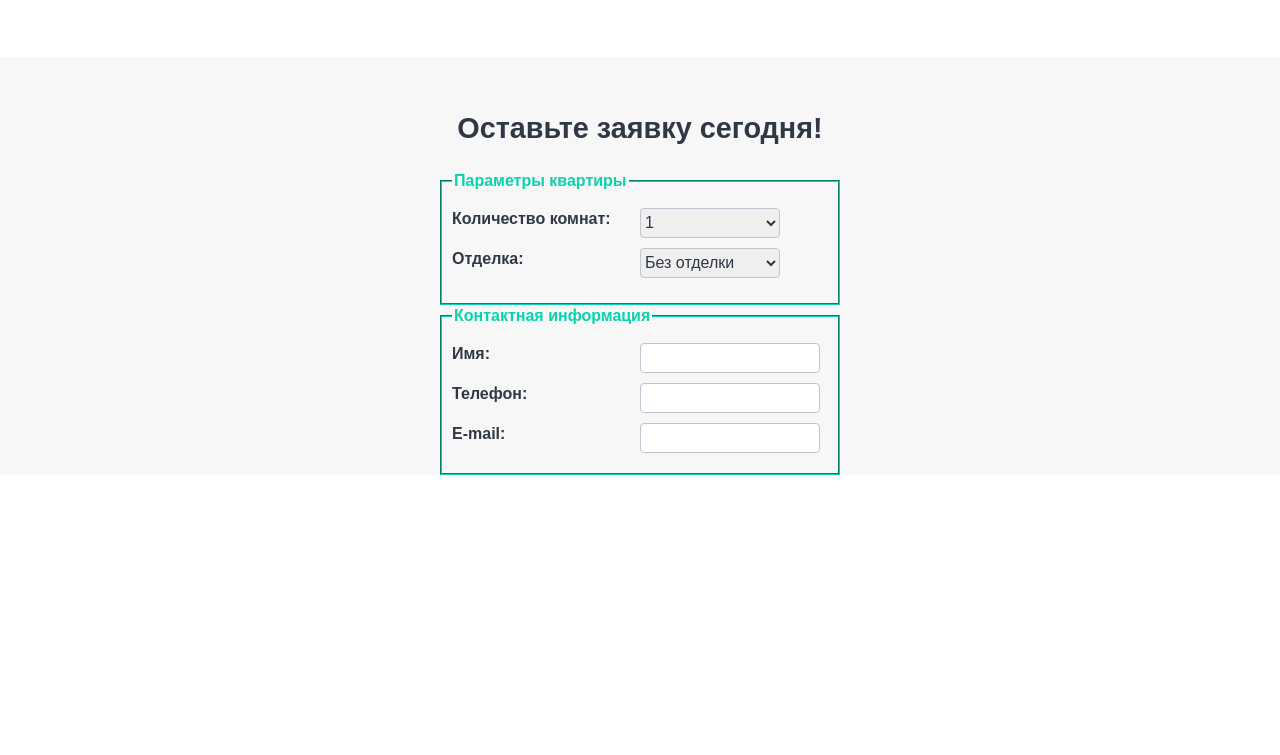
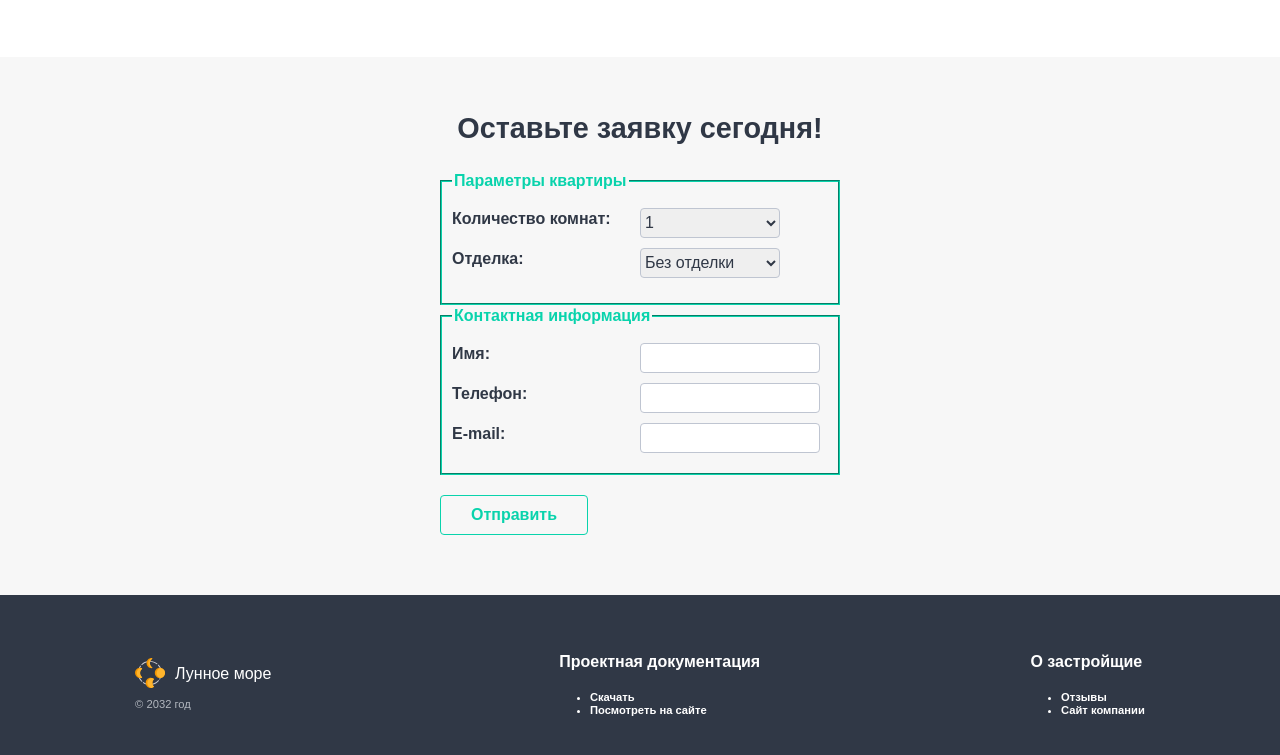
Before and after one commit to vaideska/layout-designer-project-lvl1, a plain HTML site: page index.html in a window 1280 px wide. Shown: the part 1199-1954 px from the top of the page. Before the commit the page ends 1674 px from the top, so only its background shows below. Drawn offline with Linux system fonts and the light colour scheme.

Commit message:
add button on form

```diff
--- a/index.html
+++ b/index.html
@@ -20,7 +20,7 @@
         </div>
     </header>
     <main>
-        <div class="banner  ">
+        <div class="banner">
             <img src="images/logo.svg" width="140" height="140">
             <h1>ЖК «Лунное море»</h1>
             <h2>Место, откуда не хочется улетать</h2>
@@ -94,10 +94,30 @@
                         <input type="text">
                     </div>
                 </fieldset>
+                <a href="#"><button>Отправить</button></a>
             </form>
         </section>
         </div>
     </main>
-    <footer></footer>
+    <footer class="footer flex-align-center">
+        <div>
+            <div class="flex-align-center"><img src="images/logo.svg" width="30" height="30"><p class="logo">Лунное море</p></div>
+            <p class="copyright">&copy; 2032 год</p>
+        </div>
+        <div>
+            <h3>Проектная документация</h3>
+            <ul>
+                <li>Скачать</li>
+                <li>Посмотреть на сайте</li>
+            </ul>
+        </div>
+        <div>
+            <h3>О застройщие</h3>
+            <ul>
+                <li>Отзывы</li>
+                <li>Сайт компании</li>
+            </ul>
+        </div>
+    </footer>
 </body>
 </html>
--- a/styles/style.css
+++ b/styles/style.css
@@ -1,6 +1,5 @@
 /** CSS STYLE **/
 * {
-
     font-family: "Liberation Sans", Arial, Helvetica, sans-serif;
     font-size: 16px;
     color: #303846;
@@ -148,6 +147,7 @@ fieldset {
     display: flex;
     flex-flow: column nowrap;
     padding-top: 15px;
+    padding-bottom: 60px;
 }
 .form-reserve div {
     display: flex;
@@ -168,3 +168,40 @@ select {
     width: 50%;
     font-weight: bold;
 }
+.form-reserve button {
+    font-weight: bold;
+    color: rgb(9, 211, 172);
+    background-color: transparent;
+    border-radius: 4px;
+    border: 1px solid rgb(9, 211, 172);
+    padding: 10px 30px;
+}
+.form-reserve a {
+    width: 400px;
+    margin: 0 auto;
+    margin-top: 20px;
+}
+
+/**Футер**/
+footer {
+    align-items: baseline;
+    justify-content: space-around;
+    background-color: #303846;
+    height: 180px;
+
+}
+.footer h3, .footer li, .footer p {
+    color: white;
+}
+.footer .copyright {
+    font-size: 0.7em;
+    color: #c7ccd3dc;
+    margin-top: 10px;
+}
+.footer ul {
+    font-size: 0.7em;
+    font-weight: bold;
+    margin-top: 20px;
+    margin-left: 15px;
+    list-style-type: disc;
+}
```
